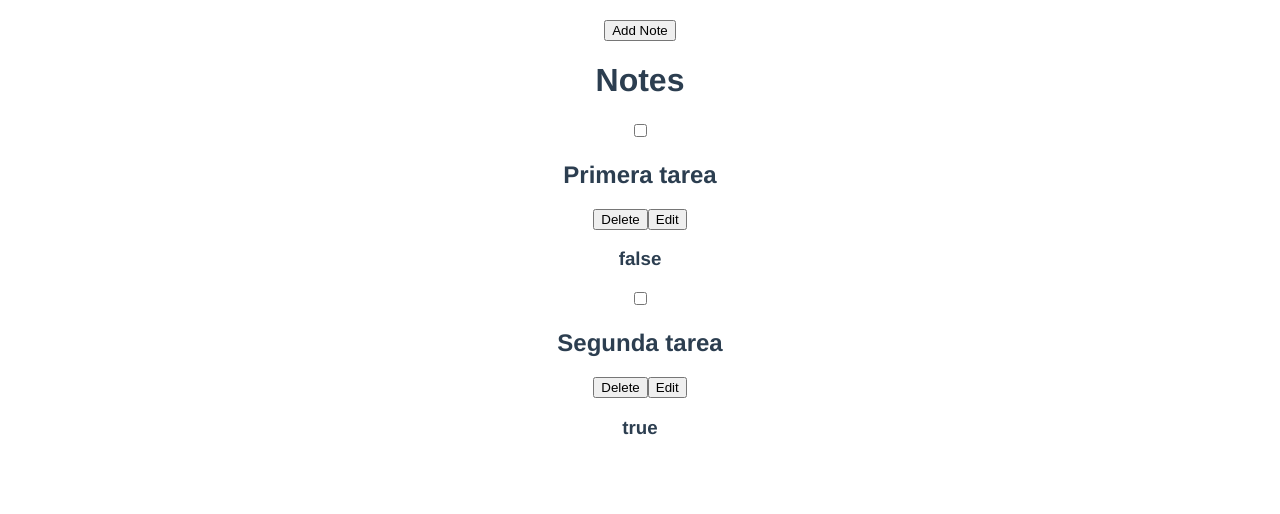
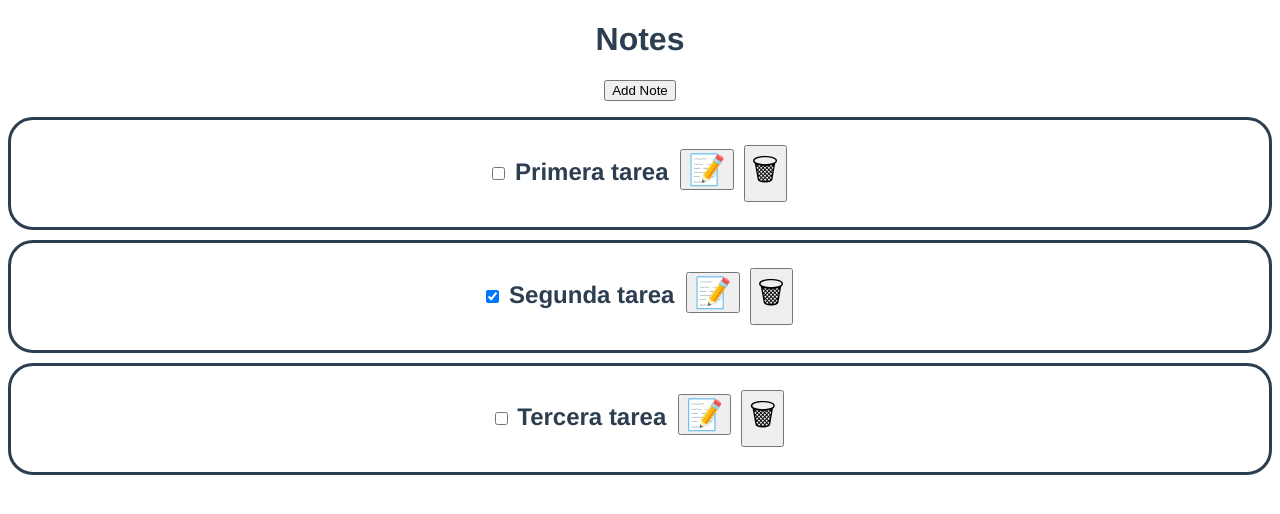
Before and after one commit to mfdebian/lab-notes, a Vue app: page / in a window 1280 px wide. Shown: the top 514 px of the page. Built offline with nearby package versions, Linux system fonts and the light colour scheme.

Commit message:
Changed component's structure to encapsule Notes logic, added deleteNote function and some css to the Note component

```diff
--- a/src/App.vue
+++ b/src/App.vue
@@ -1,46 +1,15 @@
 <template>
-  <button @click="addNote">Add Note</button>
-  <NotesList v-bind:notesProps="notes"/>
-  <p>{{msg}}</p>
+  <NotesList />
 </template>
 
 <script>
 import NotesList from './components/Notes/NotesList';
-
-function addNote() {
-  let oldMsg = this.msg;
-  let newMsg= "Hello from button";
-  this.msg = newMsg;
-}
 
 // component's attributes
 export default {
   name: 'App',
   components: {
     NotesList
-  },
-  data() {
-    return {
-      msg: "",
-      notes: [],
-    }
-  },
-  methods: {
-    addNote: addNote
-  },
-  created() {
-    this.notes = [
-      {
-        id: 1,
-        text: "Primera tarea",
-        completed: false,
-      },
-      {
-        id: 2,
-        text: "Segunda tarea",
-        completed: true,
-      },
-    ]
   }
 }
 </script>
--- a/src/components/Notes/Note.vue
+++ b/src/components/Notes/Note.vue
@@ -1,20 +1,44 @@
 <template>
-  <input type="checkbox" />
-  <h2>{{note.text}}</h2>
-  <button>Delete</button>
-  <button>Edit</button>
-  <h3>{{note.completed}}</h3>
+  <div class="note">
+    <h2>
+      <input type="checkbox" v-bind:checked="note.completed"/>
+      {{note.text}}
+      <button>&#128221;</button>
+      <button @click="emitDeleteNoteEvent(note.id)">&#128465;</button>
+    </h2>
+  </div>
+
+
 </template>
 
 <script>
+
+function emitDeleteNoteEvent(noteId) {
+  /* We need to 'emit' this event to our parent component,
+  were the data lives */
+  this.$emit('delete-note', noteId);
+}
+
 export default {
   name: 'Note',
   props: {
     note: Object
+  },
+  methods: {
+    emitDeleteNoteEvent: emitDeleteNoteEvent
   }
 }
 </script>
 
-<style>
+<style scoped>
+.note {
+  border-style: solid;
+  border-radius: 25px;
+  margin-bottom: 10px;
+}
 
+button {
+  font-size: 30px;
+  margin: 5px;
+}
 </style>
--- a/src/components/Notes/NotesList.vue
+++ b/src/components/Notes/NotesList.vue
@@ -1,18 +1,63 @@
 <template>
   <h1>Notes</h1>
-  <Note v-for="note in notesProps" v-bind:key="note.id" v-bind:note="note" />
+  <button @click="addNote">Add Note</button>
+  <p>{{msg}}</p>
+  <Note
+    @delete-note="deleteNote"
+    v-for="note in notes"
+    v-bind:key="note.id"
+    v-bind:note="note"
+  />
 </template>
 
 <script>
 import Note from './Note'
+
+function addNote() {
+  let oldMsg = this.msg;
+  let newMsg= "Hello from button";
+  this.msg = newMsg;
+}
+
+function deleteNote(noteId) {
+  let oldNotes = this.notes;
+  let newNotes = oldNotes.filter(note => note.id !== noteId);
+  this.notes = newNotes;
+}
 
 export default {
   name: 'NotesList',
   components: {
     Note
   },
-  props: {
-    notesProps: Array
+  data() {
+    return {
+      msg: "",
+      notes: [],
+    }
+  },
+  methods: {
+    addNote: addNote,
+    deleteNote: deleteNote
+  },
+  created() {
+    this.notes = [
+      {
+        id: 1,
+        text: "Primera tarea",
+        completed: false,
+      },
+      {
+        id: 2,
+        text: "Segunda tarea",
+        completed: true,
+      },
+      {
+        id: 3,
+        text: "Tercera tarea",
+        completed: false,
+      },
+    ]
   }
 
 }
```
